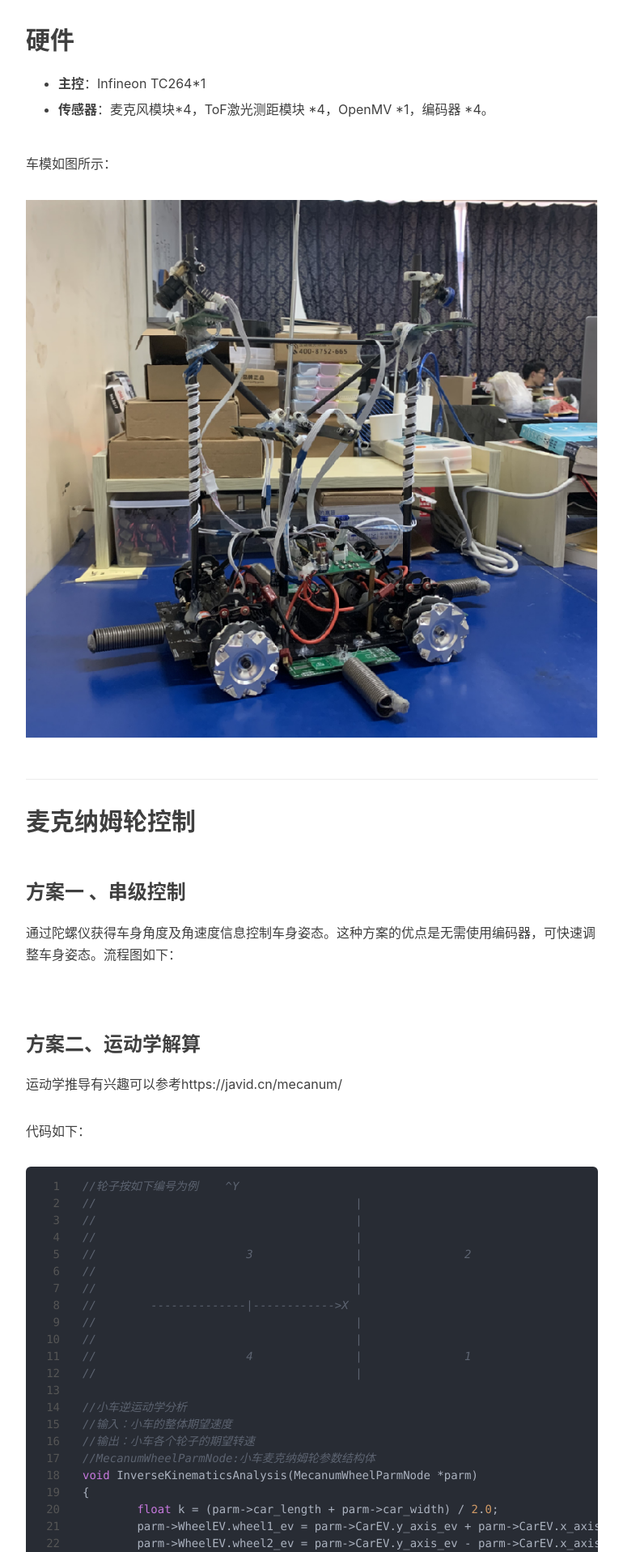
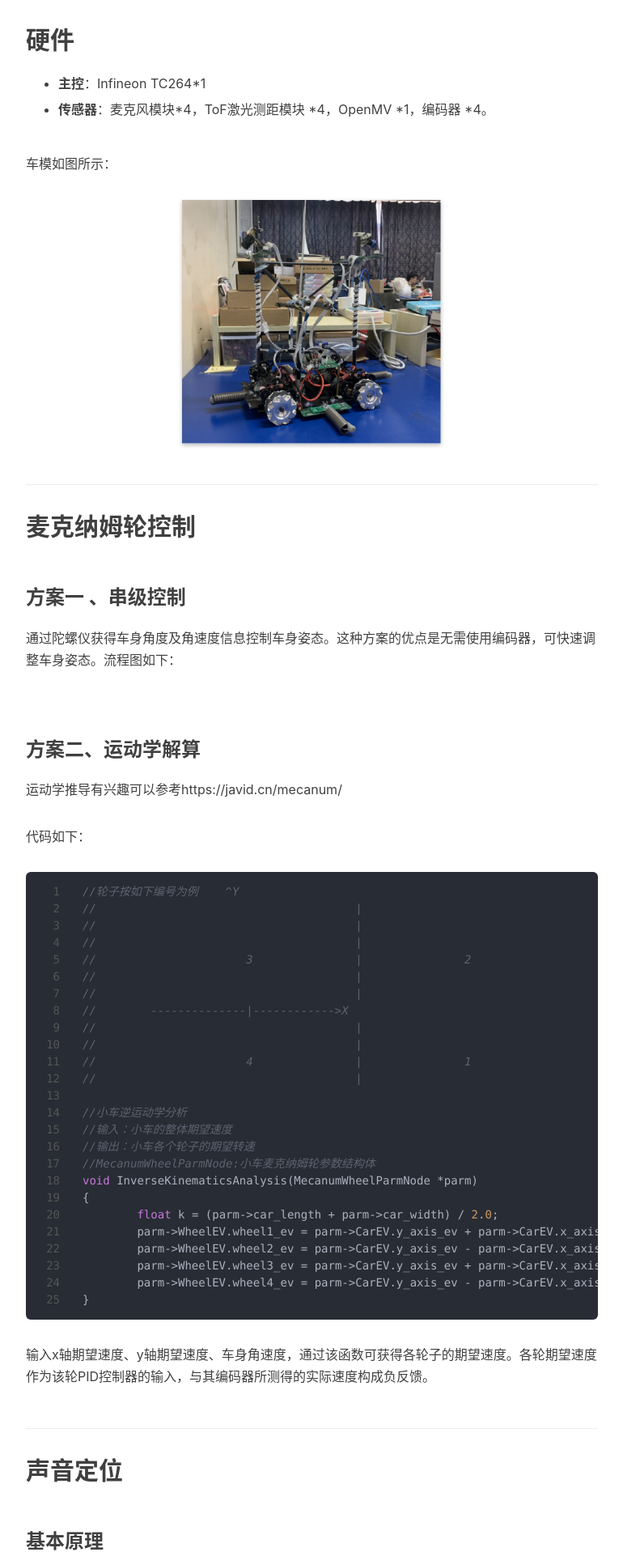
Before and after one commit to joyz121/joyz121.github.io, a Jekyll site: the page built from _posts/2022-4-24-smartcar.md, in a window 1280 px wide. Shown: the part 1060-2977 px from the top of the page at 81% size, without its empty margins (233-1003 px from the left). Built offline with Jekyll 4.4.1, drawn with Linux system fonts in a browser that asks for light colours; nearby versions of some CDN libraries; formulas are drawn with MathJax 3; comment, search, counter and statistics services are not loaded.

Commit message:
文件修改

```diff
--- a/_posts/2022-4-24-smartcar.md
+++ b/_posts/2022-4-24-smartcar.md
@@ -25,7 +25,7 @@ tags:
 
 车模如图所示：
 
-![](https://github.com/joyz121/joyz121.github.io/blob/main/img/in-post/car.png)
+<img class="shadow" width="320" src="/img/in-post/car.png"/>
 
 ## 麦克纳姆轮控制
 
```
